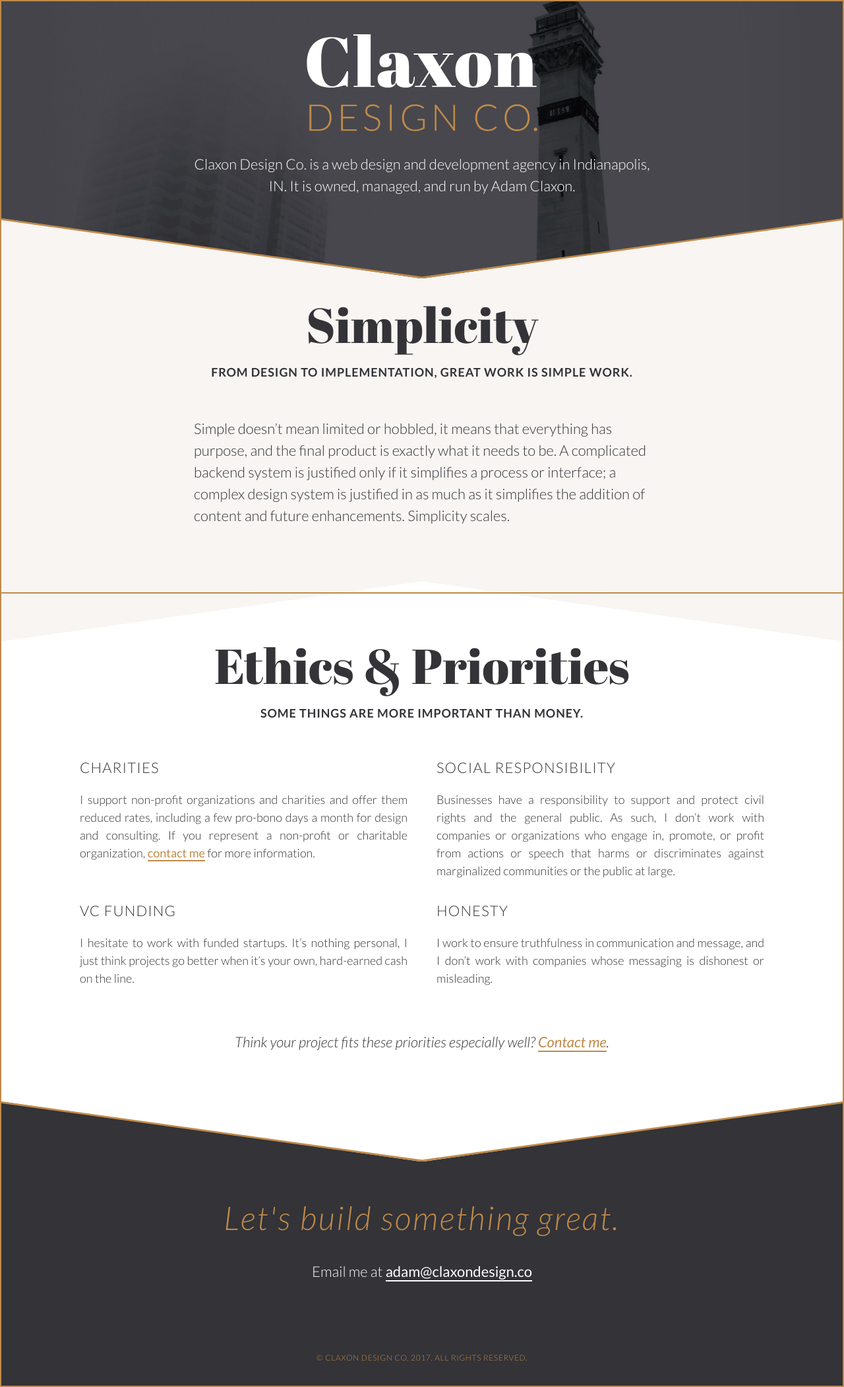
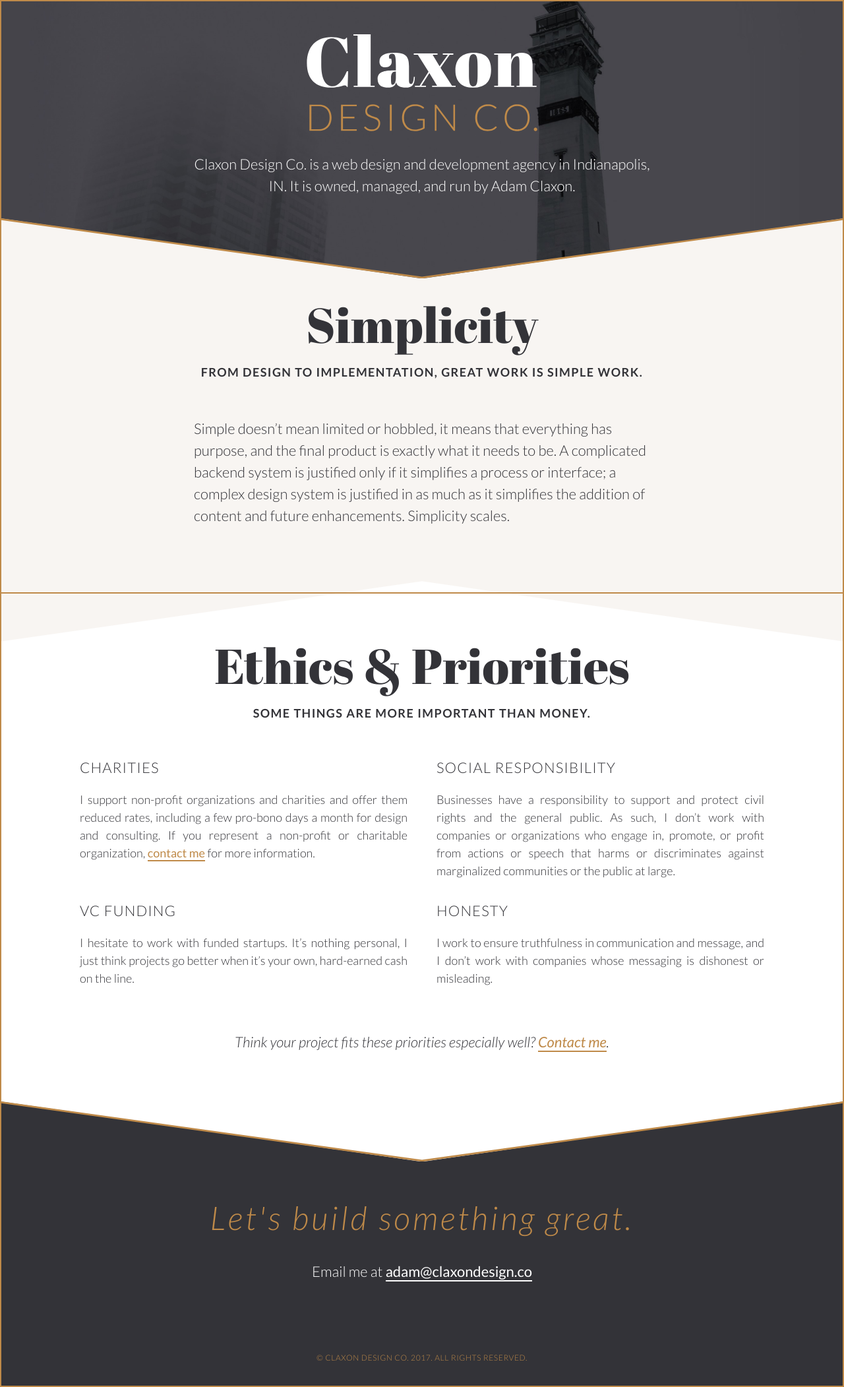
Before and after one commit to claxondesignco/claxondesignco.github.io, a Jekyll site: the page built from index.html, in a window 1280 px wide. Shown: the whole page at 66% size. Built offline with Jekyll 4.4.1, drawn with Linux system fonts in a browser that asks for light colours.

Commit message:
Improved letter spacing on subheads.

```diff
--- a/_sass/_page-sections.sass
+++ b/_sass/_page-sections.sass
@@ -22,7 +22,7 @@
     font-size: ms(0)
     font-weight: 600
     text-transform: uppercase
-    letter-spacing: 0.05em
+    letter-spacing: 0.08em
     display: block
     margin: 0 auto ms(3)
 
```
